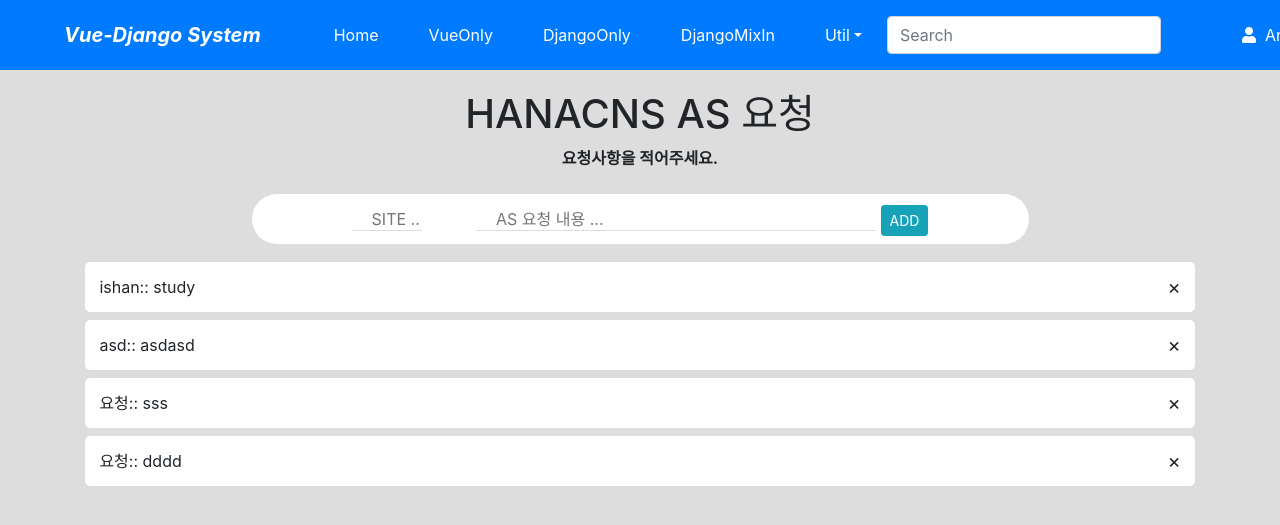
After one commit to ilsung12/project2, a Django app: page /todo/mixin/ in a window 1280 px wide. The commit adds this page. Shown: the top 525 px of the page. Run offline with Django 4.2, Linux system fonts and the light colour scheme; data comes from the database, SQL or seed files in the repository; both versions use the stored data as it was after the commit; some libraries are stand-ins or nearby versions.

Commit message:
📝  Learn : Apply Django-Mixin to App

```diff
--- a/inf_vue_django/TODODJ/templates/base.html
+++ b/inf_vue_django/TODODJ/templates/base.html
@@ -37,7 +37,8 @@
                 <a class="nav-link text-white" href="{% url 'todo:vonly' %}">VueOnly</a></li>
             <li class="nav-item mx-1 btn btn-primary">
                 <a class="nav-link text-white" href="{% url 'todo:create' %}">DjangoOnly</a></li>
-
+            <li class="nav-item mx-1 btn btn-primary">
+                            <a class="nav-link text-white" href="{% url 'todo:mixin' %}">DjangoMixIn</a></li>
             <li class="nav-item dropdown mx-1 btn btn-primary">
                 <a class="nav-link dropdown-toggle text-white" href="#" data-toggle="dropdown">Util</a>
                 <div class="dropdown-menu">
--- /dev/null
+++ b/inf_vue_django/TODODJ/todo/templates/todo/todo_form_list.html
@@ -0,0 +1,126 @@
+{% extends 'base.html' %}
+
+
+{% block title %}todo_form.html{% endblock %}
+
+{% block extra-style %}
+
+    <style>
+        body {
+            text-align: center;
+            background-color: #ddd;
+        }
+        .inputBox {
+            margin: auto;
+            width: 70%;
+            background: white;
+            height: 50px;
+            border-radius: 50px;
+            line-height: 50px;
+        }
+        .inputBox .name {
+            border-style: none;
+            border-bottom: 1px solid #ddd;
+            width: 70px;
+            padding-left: 20px;
+            line-height: 20px;
+        }
+        .inputBox .item {
+            border-style: none;
+            border-bottom: 1px solid #ddd;
+            width: 400px;
+            margin-left: 50px;
+            padding-left: 20px;
+            line-height: 20px;
+        }
+        .todoList {
+            list-style: none;
+            padding: 10px 0;
+            text-align: left;
+        }
+        .todoList li {
+            display: flex;
+            height: 50px;
+            line-height: 50px;
+            margin: 0.5rem 0;
+            padding: 0 0.9rem;
+            background: white;
+            border-radius: 5px;
+        }
+        .removeBtn {
+            margin-left: auto;
+            font-size: 20px;
+        }
+        .removeBtn:hover {
+            color: red;
+            font-weight: bold;
+            font-size: 28px;
+            margin-right: -3px;
+        }
+        .modal-footer a {
+            color: white;
+        }
+
+    </style>
+{% endblock %}
+
+{% block content %}
+    <div id='app'>
+
+        <h1>HANACNS AS 요청</h1>
+        <strong>요청사항을 적어주세요.</strong>
+        <br>
+        <br>
+
+        <form class="inputBox" action="." method="post"> {% csrf_token %}
+            <input class="name" type="text" placeholder="SITE ..." name="name">
+            <input class="item" type="text" placeholder="AS 요청 내용 ..." name="todo">
+            <button type="submit" class="btn btn-info btn-sm" >ADD</button>
+        </form>
+
+         <ul class="todoList">
+            {% for todo in object_list %}
+            <li>
+                <span>{{ todo.name }}:: {{ todo.todo }}</span>
+                <span class="removeBtn" data-toggle="modal" data-target="#myModal"
+                      data-id="{{todo.id}}" data-name="{{todo.name}}" data-todo="{{todo.todo}}">&#x00D7</span>
+            </li>
+            {% endfor %}
+        </ul>
+
+        <div class="modal" id="myModal" tabindex="-1" role="dialog">
+          <div class="modal-dialog" role="document">
+            <div class="modal-content">
+              <div class="modal-header">
+                <h5 class="modal-title" id="exampleModalLabel">Are You Sure to Delete?</h5>
+              </div>
+              <div class="modal-body">
+                body-text
+              </div>
+              <div class="modal-footer">
+                <button type="button" class="btn btn-secondary btn-sm" data-dismiss="modal">Cancel</button>
+                <button type="button" class="btn btn-danger btn-sm"><a href="">Delete</a></button>
+              </div>
+            </div>
+          </div>
+        </div>
+
+    </div>
+{% endblock %}
+
+{% block extra-script %}
+<script>
+    $('#myModal').on('show.bs.modal', function (event) {
+      var button = $(event.relatedTarget)
+      var id = button.data('id')
+      var name = button.data('name')
+      var todo = button.data('todo')
+
+      var modal = $(this)
+      modal.find('.modal-body').text(name + '::: ' + todo)
+      modal.find('.modal-footer a').attr('href', '/todo/' + id + '/delete2/')
+    })
+
+</script>
+
+{% endblock %}
--- a/inf_vue_django/TODODJ/todo/urls.py
+++ b/inf_vue_django/TODODJ/todo/urls.py
@@ -9,4 +9,6 @@ urlpatterns = [
     path('list/', views.TodoLV.as_view(), name='list'),
     path('<int:pk>/delete/', views.TodoDelV.as_view(), name='delete'),
     # <int:pk> : 숫자를 넣는 방법
+    path('mixin/', views.TodoMOMCV.as_view(), name='mixin'),
+    path('<int:pk>/delete2/', views.TodoDelV2.as_view(), name='delete2'),
 ]
--- a/inf_vue_django/TODODJ/todo/views.py
+++ b/inf_vue_django/TODODJ/todo/views.py
@@ -1,6 +1,7 @@
 from django.views.generic import TemplateView, CreateView, ListView, DeleteView
+from django.views.generic.list import MultipleObjectMixin
 from todo.models import Todo
-from django.urls import reverse_lazy
+from django.urls import reverse_lazy # 생성전에 불러오는것을 방지
 
 class TodoVueOnlyTV(TemplateView):
     template_name = 'todo/todo_vue_only.html'
@@ -10,7 +11,7 @@ class TodoCV(CreateView):
     model = Todo
     fields = '__all__'
     template_name = 'todo/todo_form.html'
-    success_url = reverse_lazy('todo:list')
+    success_url = reverse_lazy('todo:list') # 성공시 이동할 url (redirection)
 
 
 class TodoLV(ListView):
@@ -22,3 +23,27 @@ class TodoDelV(DeleteView):
     model = Todo
     template_name = 'todo/todo_confirm_delete.html'
     success_url = reverse_lazy('todo:list')
+
+class TodoMOMCV(MultipleObjectMixin, CreateView):
+    # 파이썬에서는 상속받는 순서가 중요하다. : (mixin, main)-> createView가 main
+    model = Todo
+    fields = '__all__'
+    template_name = 'todo/todo_form_list.html'
+    success_url = reverse_lazy('todo:mixin')
+
+    def get(self, request, *args, **kwargs):
+        self.object_list = self.get_queryset()
+        # 상위클래스의 get 메소드를 호출 -> createView의 getContextData 메소드가 호출되어 object_list가 템플릿으로 넘어감
+        return super().get(request, *args, **kwargs)
+
+    def post(self, request, *args, **kwargs):
+        self.object_list = self.get_queryset()
+        return super().post(request, *args, **kwargs)
+
+class TodoDelV2(DeleteView):
+    model = Todo
+    # template_name = 'todo/todo_confirm_delete.html' # 확인창 생략
+    success_url = reverse_lazy('todo:mixin')
+
+    def get(self, request, *args, **kwargs):
+        return self.delete(request, *args, **kwargs)
```
Also changed, not shown: inf_vue_django/TODODJ/db.sqlite3.
